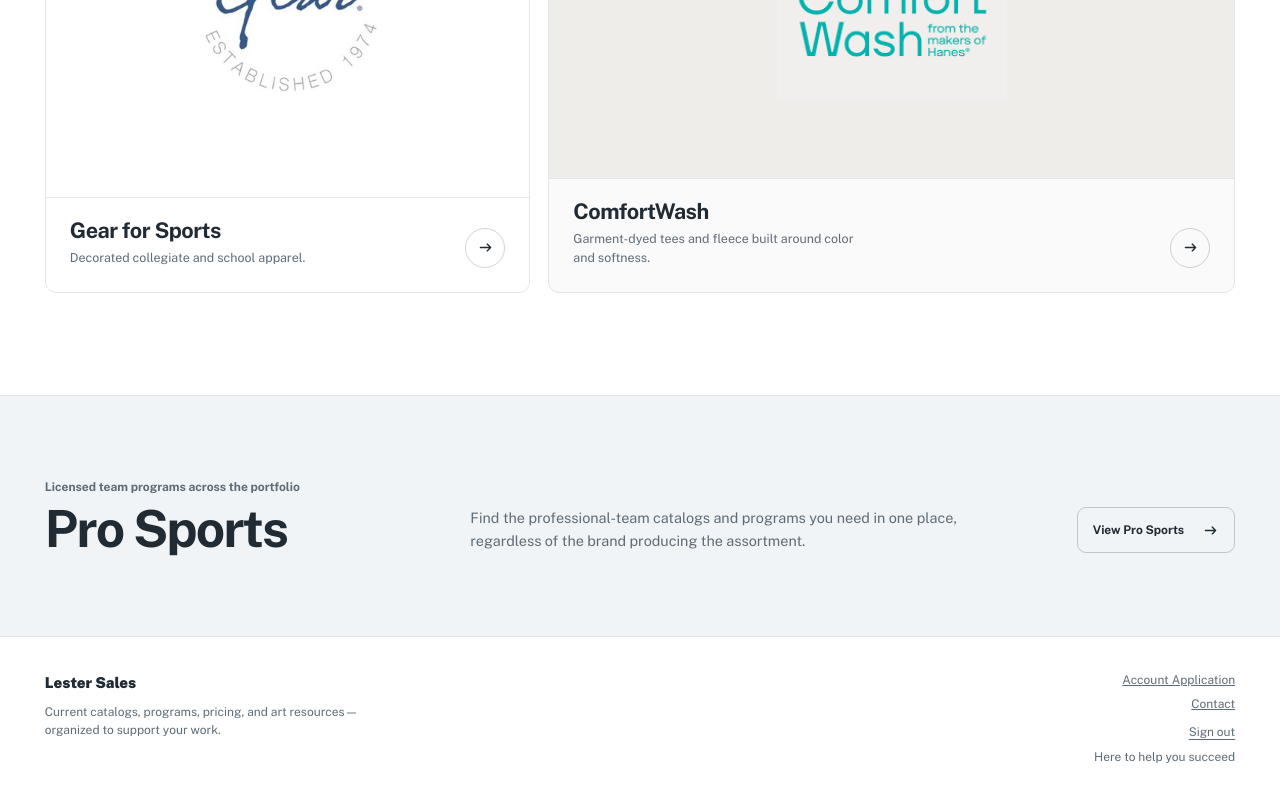
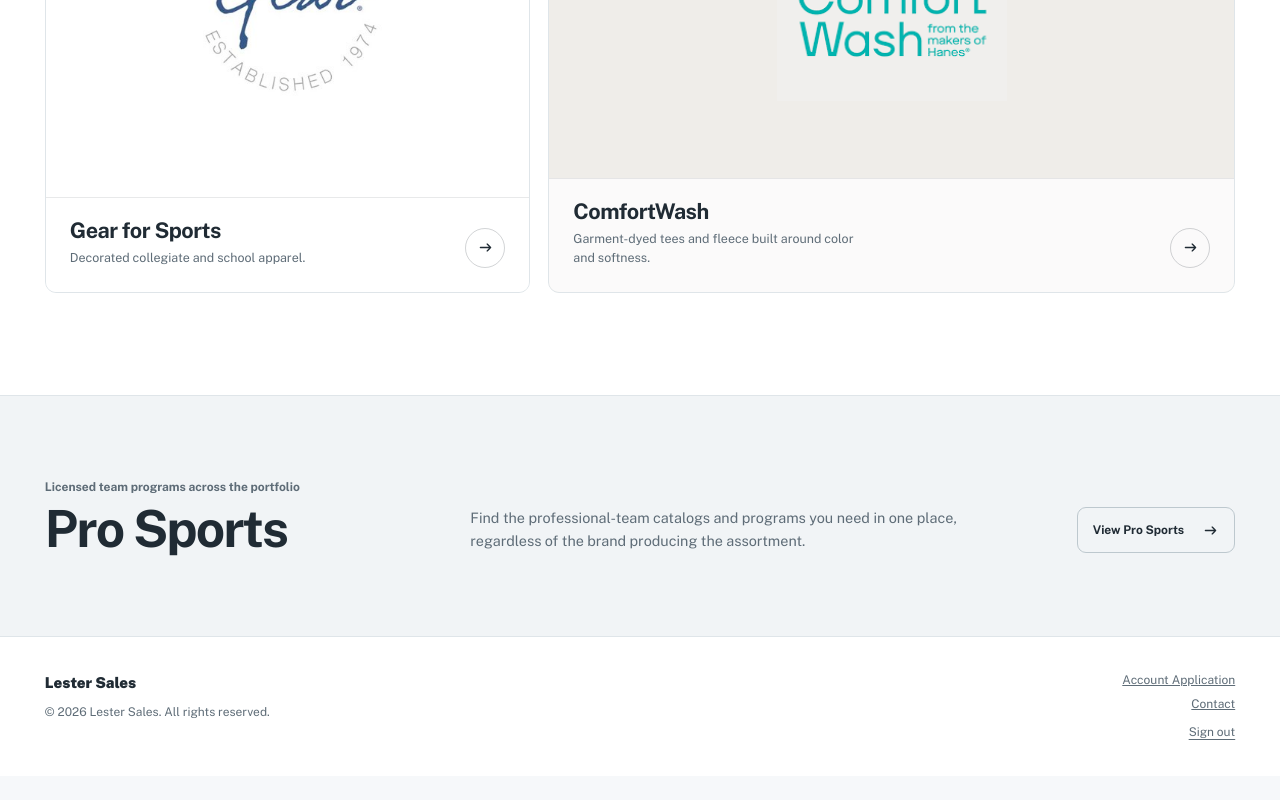
Before and after one commit to Ryanel1/lester-sales-web, a Next.js app: page / in a window 1280 px wide. Shown: the part 1181-1981 px from the top of the page. After the commit the page ends 1957 px from the top, so only its background shows below. Built offline with nearby package versions, Linux system fonts and the light colour scheme.

Commit message:
Simplify footer copyright

```diff
--- a/src/app/globals.css
+++ b/src/app/globals.css
@@ -562,7 +562,7 @@
 .footerWordmark { font-size: 0.9375rem; font-weight: 800; text-decoration: none; }
 .siteFooter p { color: var(--text-soft); font-size: 0.75rem; line-height: 1.5; margin: 11px 0 0; max-width: 50ch; }
 .footerLinks { align-items: flex-end; display: flex; flex-direction: column; gap: 10px; }
-.footerLinks a, .footerLinks span { color: var(--text-soft); font-size: 0.75rem; }
+.footerLinks a { color: var(--text-soft); font-size: 0.75rem; }
 .footerLinks form { margin: 0; }
 .footerLinks button { background: transparent; border: 0; color: var(--text-soft); cursor: pointer; font: inherit; font-size: .75rem; padding: 0; text-decoration: underline; text-underline-offset: 3px; }
 .footerLinks button:hover { color: var(--text); }
--- a/src/components/SiteFooter.tsx
+++ b/src/components/SiteFooter.tsx
@@ -5,7 +5,7 @@
     <footer className={`siteFooter${variant === "portfolio" ? " siteFooterPortfolio" : ""}`}>
       <div>
         <Link className="footerWordmark" href="/">Lester Sales</Link>
-        <p>Current catalogs, programs, pricing, and art resources—organized to support your work.</p>
+        <p>© {new Date().getFullYear()} Lester Sales. All rights reserved.</p>
       </div>
       <div className="footerLinks">
         <a
@@ -19,7 +19,6 @@
         <form action="/api/logout" method="post">
           <button type="submit">Sign out</button>
         </form>
-        <span>Here to help you succeed</span>
       </div>
     </footer>
   );
```
